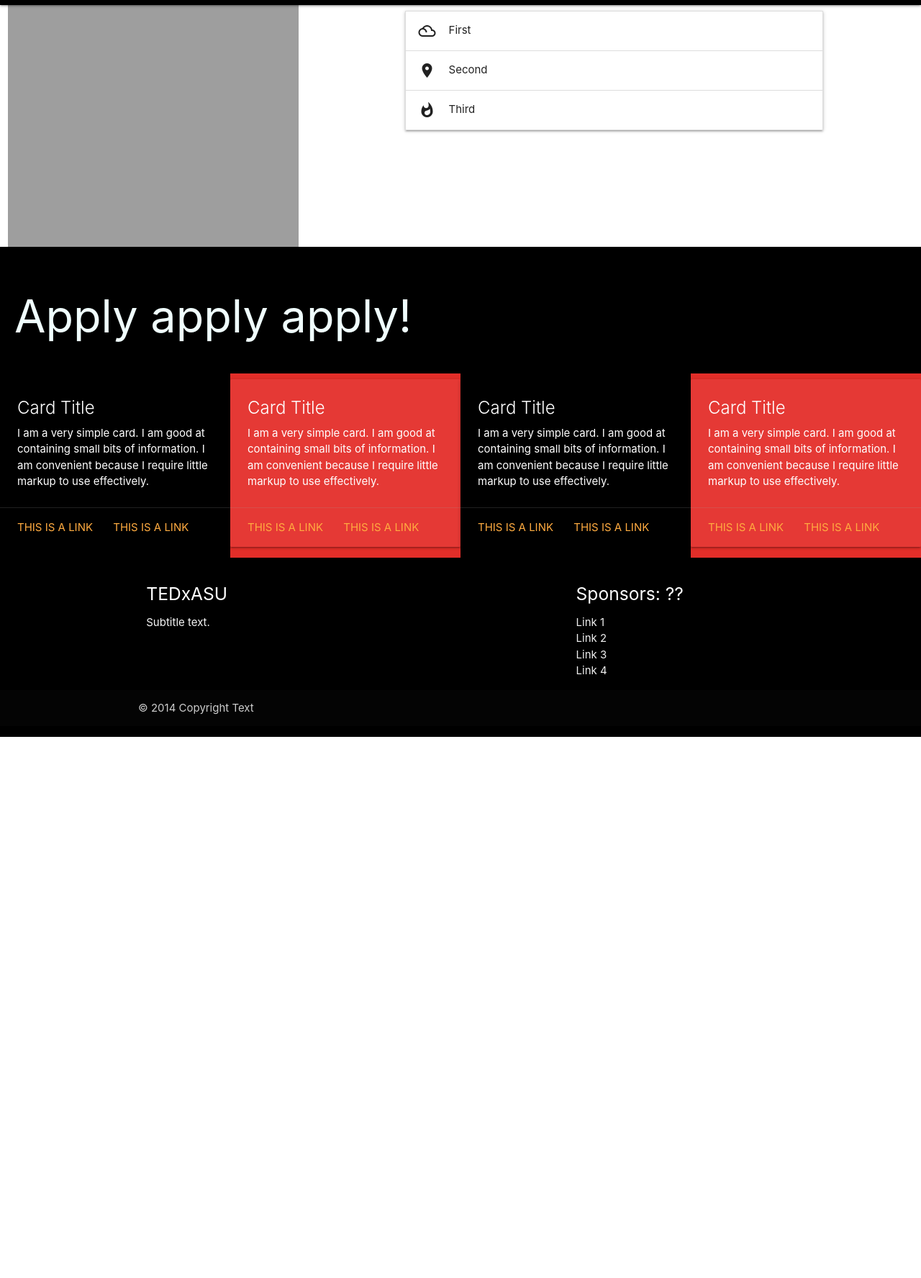
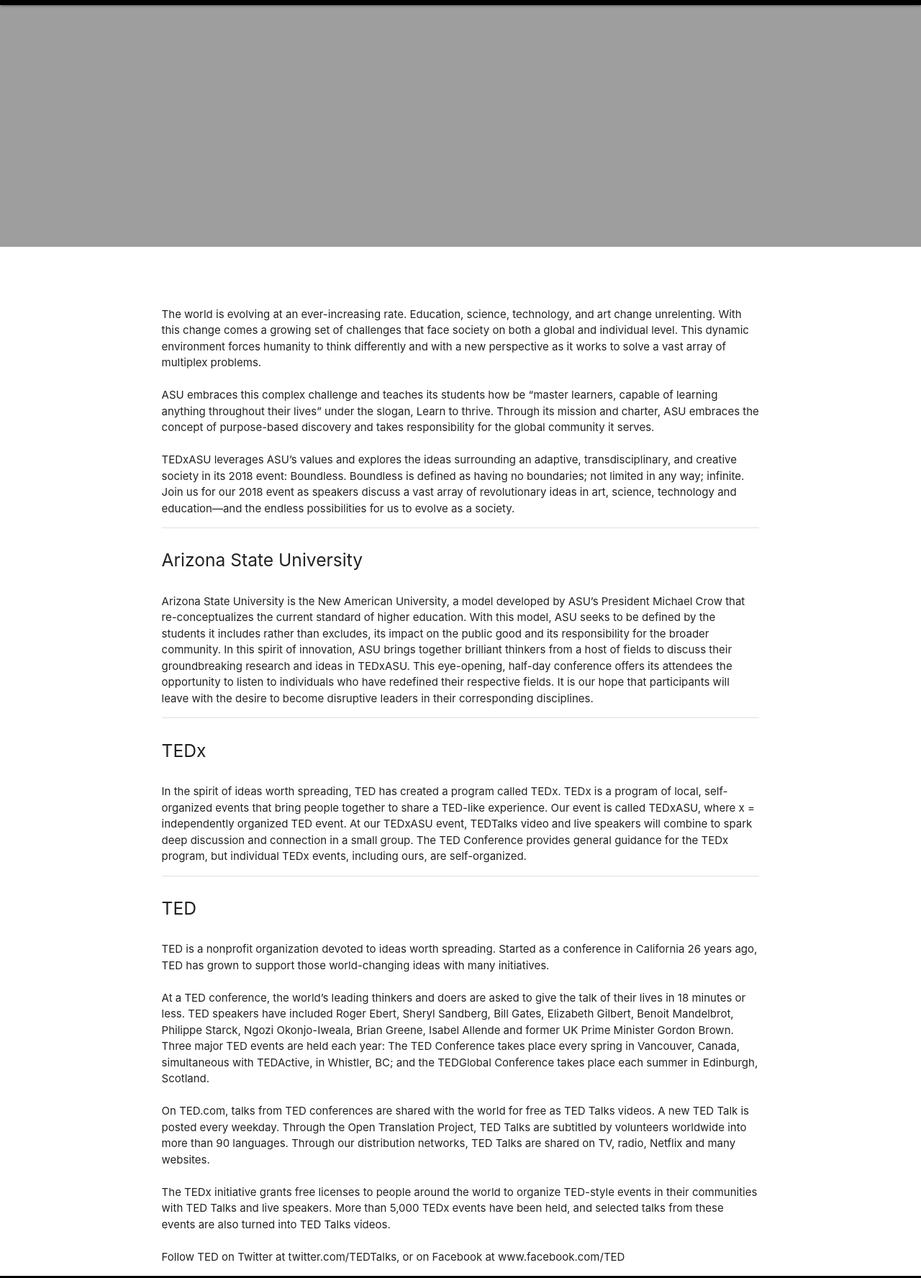
Before and after one commit to TEDxASU/Website, a plain HTML site: page about.html in a window 1280 px wide. Shown: the part 57-1833 px from the top of the page at 72% size. Before the commit the page ends 1081 px from the top, so only its background shows below. Drawn offline with nearby package versions, Linux system fonts and the light colour scheme.

Commit message:
Changed filenames (parallax is now index, index is now oldindex). Fixed about page to look like old TEDx website

```diff
--- a/about.html
+++ b/about.html
@@ -28,7 +28,7 @@
                         <li><a href="about.html">About</a></li>
                         <li><a href="badges.html">Blog</a></li>
                         <li><a href="speakers.html">Speakers</a></li>
-                        <li><a href="collapsible.html">Past Events</a></li>
+                        <li><a href="past_events.html">Past Events</a></li>
                     </ul>
                 </div>
             </nav>
@@ -36,101 +36,71 @@
 
 
         <div class="row">
-            <div class="slider col s4" id="imgSlider">
+          <div class="slider" id="aboutSlider">
               <div class="slides">
                   <li>
-                        <img class="left-align" src="https://i1.wp.com/tedxasu.com/wp-content/uploads/2016/02/Tedx-website-image.jpg?resize=1500%2C730&ssl=1">
+                      <img id="bannerPicture" class="responsive-img col m12 s12" src="https://i1.wp.com/tedxasu.com/wp-content/uploads/2016/02/Tedx-website-image.jpg?resize=1500%2C730&ssl=1">
                       <div class="caption center-align">
-                        <h3 style="margin-top:50%;">MEET THE NEXTGEN SPEAKERS</h3>
+                      <h1>MEET TEDxASU</h1>
                       </div>
                   </li>
               </div>
           </div>
-            <div class="col s8">
-                <div class="container">
-                    <ul class="collapsible">
-                            <li>
-                                <div class="collapsible-header"><i class="material-icons">filter_drama</i>First</div>
-                                <div class="collapsible-body"><span>Lorem ipsum dolor sit amet.</span></div>
-                            </li>
-                            <li>
-                                <div class="collapsible-header"><i class="material-icons">place</i>Second</div>
-                                <div class="collapsible-body"><span>Lorem ipsum dolor sit amet.</span></div>
-                            </li>
-                            <li>
-                                <div class="collapsible-header"><i class="material-icons">whatshot</i>Third</div>
-                                <div class="collapsible-body"><span>Lorem ipsum dolor sit amet.</span></div>
-                            </li>
-                            </ul>
         </div>
 
+
+        <div class="row">
+          <div class="col s2"></div>
+          <div class="col s8">
+              <div class="section">
+                  <br>
+                  <br>
+                  <br>
+                  The world is evolving at an ever-increasing rate. Education, science, technology, and art change unrelenting. With this change comes a growing set of challenges that face society on both a global and individual level. This dynamic environment forces humanity to think differently and with a new perspective as it works to solve a vast array of multiplex problems.
+                  <br>
+                  <br>
+                  ASU embraces this complex challenge and teaches its students how be “master learners, capable of learning anything throughout their lives” under the slogan, Learn to thrive. Through its mission and charter, ASU embraces the concept of purpose-based discovery and takes responsibility for the global community it serves.
+                  <br>
+                  <br>
+                  TEDxASU leverages ASU’s values and explores the ideas surrounding an adaptive, transdisciplinary, and creative society in its 2018 event: Boundless. Boundless is defined as having no boundaries; not limited in any way; infinite. Join us for our 2018 event as speakers discuss a vast array of revolutionary ideas in art, science, technology and education—and the endless possibilities for us to evolve as a society.
               </div>
+              <div class="divider"></div>
+              <div class="section">
+                <h5>Arizona State University</h5>
+                <br>
+                Arizona State University is the New American University, a model developed by ASU’s President Michael Crow that re-conceptualizes the current standard of higher education. With this model, ASU seeks to be defined by the students it includes rather than excludes, its impact on the public good and its responsibility for the broader community. In this spirit of innovation, ASU brings together brilliant thinkers from a host of fields to discuss their groundbreaking research and ideas in TEDxASU. This eye-opening, half-day conference offers its attendees the opportunity to listen to individuals who have redefined their respective fields. It is our hope that participants will leave with the desire to become disruptive leaders in their corresponding disciplines.
+              </div>
+              <div class="divider"></div>
+              <div class="section">
+                <h5>TEDx</h5>
+                <br>
+                In the spirit of ideas worth spreading, TED has created a program called TEDx. TEDx is a program of local, self-organized events that bring people together to share a TED-like experience. Our event is called TEDxASU, where x = independently organized TED event. At our TEDxASU event, TEDTalks video and live speakers will combine to spark deep discussion and connection in a small group. The TED Conference provides general guidance for the TEDx program, but individual TEDx events, including ours, are self-organized.
+              </div>
+              <div class="divider"></div>
+              <div class="section">
+                <h5>TED</h5>
+                <br>
+                TED is a nonprofit organization devoted to ideas worth spreading. Started as a conference in California 26 years ago, TED has grown to support those world-changing ideas with many initiatives.
+                <br>
+                <br>
+                At a TED conference, the world’s leading thinkers and doers are asked to give the talk of their lives in 18 minutes or less. TED speakers have included Roger Ebert, Sheryl Sandberg, Bill Gates, Elizabeth Gilbert, Benoit Mandelbrot, Philippe Starck, Ngozi Okonjo-Iweala, Brian Greene, Isabel Allende and former UK Prime Minister Gordon Brown. Three major TED events are held each year: The TED Conference takes place every spring in Vancouver, Canada, simultaneous with TEDActive, in Whistler, BC; and the TEDGlobal Conference takes place each summer in Edinburgh, Scotland.
+                <br>
+                <br>
+
+                On TED.com, talks from TED conferences are shared with the world for free as TED Talks videos. A new TED Talk is posted every weekday. Through the Open Translation Project, TED Talks are subtitled by volunteers worldwide into more than 90 languages. Through our distribution networks, TED Talks are shared on TV, radio, Netflix and many websites.
+                <br>
+                <br>
+
+                The TEDx initiative grants free licenses to people around the world to organize TED-style events in their communities with TED Talks and live speakers. More than 5,000 TEDx events have been held, and selected talks from these events are also turned into TED Talks videos.
+                <br>
+                <br>
+
+                Follow TED on Twitter at twitter.com/TEDTalks, or on Facebook at www.facebook.com/TED              </div>
+          </div>
+          <div class="col s2"></div>
         </div>
 
-          <!-- Apply banner -->
-          <div class="row col s12 m12" id="applicationStrip">
-            <h1 style="color:azure;">Apply apply apply!</h1>
-          </div>
-          <!-- Buttom screen footer. -->
-          <div class="row" style="padding:0px;">
-              <!-- If the screen is mobile 's', full screen size, otherwise 1/4 of screen. -->
-              <div class="col s12 m3" style="padding:0px; background-color: #000000;">
-                <div class="card black darken-1">
-                  <div class="card-content white-text">
-                    <span class="card-title">Card Title</span>
-                    <p>I am a very simple card. I am good at containing small bits of information.
-                    I am convenient because I require little markup to use effectively.</p>
-                  </div>
-                  <div class="card-action">
-                    <a href="#">This is a link</a>
-                    <a href="#">This is a link</a>
-                  </div>
-                </div>
-              </div>
-              <!-- If the screen is mobile 's', full screen size, otherwise 1/4 of screen. -->
-              <div class="col s12 m3" style="padding:0px; background-color: #e32e29;">
-                  <div class="card red darken-1">
-                    <div class="card-content white-text">
-                      <span class="card-title">Card Title</span>
-                      <p>I am a very simple card. I am good at containing small bits of information.
-                      I am convenient because I require little markup to use effectively.</p>
-                    </div>
-                    <div class="card-action">
-                      <a href="#">This is a link</a>
-                      <a href="#">This is a link</a>
-                    </div>
-                  </div>
-                </div>
-                <!-- If the screen is mobile 's', full screen size, otherwise 1/4 of screen. -->
-                <div class="col s12 m3" style="padding:0px; background-color: #000000;">
-                    <div class="card black darken-1">
-                      <div class="card-content white-text">
-                        <span class="card-title">Card Title</span>
-                        <p>I am a very simple card. I am good at containing small bits of information.
-                        I am convenient because I require little markup to use effectively.</p>
-                      </div>
-                      <div class="card-action">
-                        <a href="#">This is a link</a>
-                        <a href="#">This is a link</a>
-                      </div>
-                    </div>
-                  </div>
-                  <!-- If the screen is mobile 's', full screen size, otherwise 1/4 of screen. -->
-                  <div class="col s12 m3" style="padding:0px; background-color: #e32e29;">
-                      <div class="card red darken-1">
-                        <div class="card-content white-text">
-                          <span class="card-title">Card Title</span>
-                          <p>I am a very simple card. I am good at containing small bits of information.
-                          I am convenient because I require little markup to use effectively.</p>
-                        </div>
-                        <div class="card-action">
-                          <a href="#">This is a link</a>
-                          <a href="#">This is a link</a>
-                        </div>
-                      </div>
-                    </div>
 
-            </div>
 
             <!-- FOOTER -->
             <footer class="page-footer">
@@ -153,7 +123,7 @@
                 </div>
                 <div class="footer-copyright">
                   <div class="container">
-                  © 2014 Copyright Text
+                  © 2018 Copyright Text
                   <!-- <a class="grey-text text-lighten-4 right" href="#!">More Links</a> -->
                   </div>
                 </div>
--- a/assets/js/actions.js
+++ b/assets/js/actions.js
@@ -27,7 +27,14 @@
 // Jumbotron function to move image caption near middle
 // without slider indicators for a autoplay of image browsing.
 $(document).ready(function(){
-  $('.slider').slider({
+  $('#aboutSlider').slider({
+    indicators: false,
+    height: 650
+  });
+});
+
+$(document).ready(function(){
+  $('#indexSlider').slider({
     indicators: false,
     height: 800
   });
--- a/assets/styles.css
+++ b/assets/styles.css
@@ -5,6 +5,11 @@
 }
 
 #imgSlider {
+    /* width:100%; */
+    margin-top: -5%;
+}
+
+#aboutSlider {
     /* width:100%; */
     margin-top: -5%;
 }
```
Also changed, not shown: index.html (+74 -100 lines), oldindex.html (renamed from speakers.html, +7 -43 lines), parallax.html (deleted, +0 -116 lines), past_events.html (added). Lines whose indentation alone changed are shown as unchanged.
